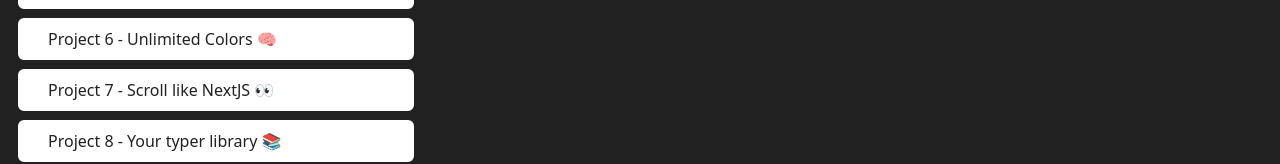
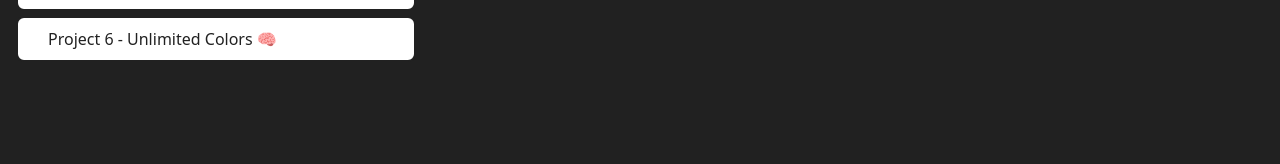
Before and after one commit to ShubhamShivade/ShubhamShivadeApps, a plain HTML site: page index.html in a window 1280 px wide. Shown: the part 382-546 px from the top of the page. Drawn offline with Linux system fonts and the light colour scheme.

Commit message:
updating the commeting projects

```diff
--- a/index.html
+++ b/index.html
@@ -37,7 +37,7 @@
         <a class="project-link" href="./Basic_Web_Apps/6-unlimitedColors/index.html"
           >Project 6 - Unlimited Colors 🧠
         </a>
-        <a class="project-link" href="./Basic_Web_Apps/7-scroll/index.html"
+        <!-- <a class="project-link" href="./Basic_Web_Apps/7-scroll/index.html"
           >Project 7 - Scroll like NextJS 👀</a
         >
         <a class="project-link" href="./Basic_Web_Apps/8-typer/index.html"
@@ -66,7 +66,7 @@
         </a>
         <a class="project-link" href="./Basic_Web_Apps/16-debounce/index.html"
           >Project 16 - Debouncing 🏀
-        </a>
+        </a> -->
       </div>
     </main>
   </body>
```
